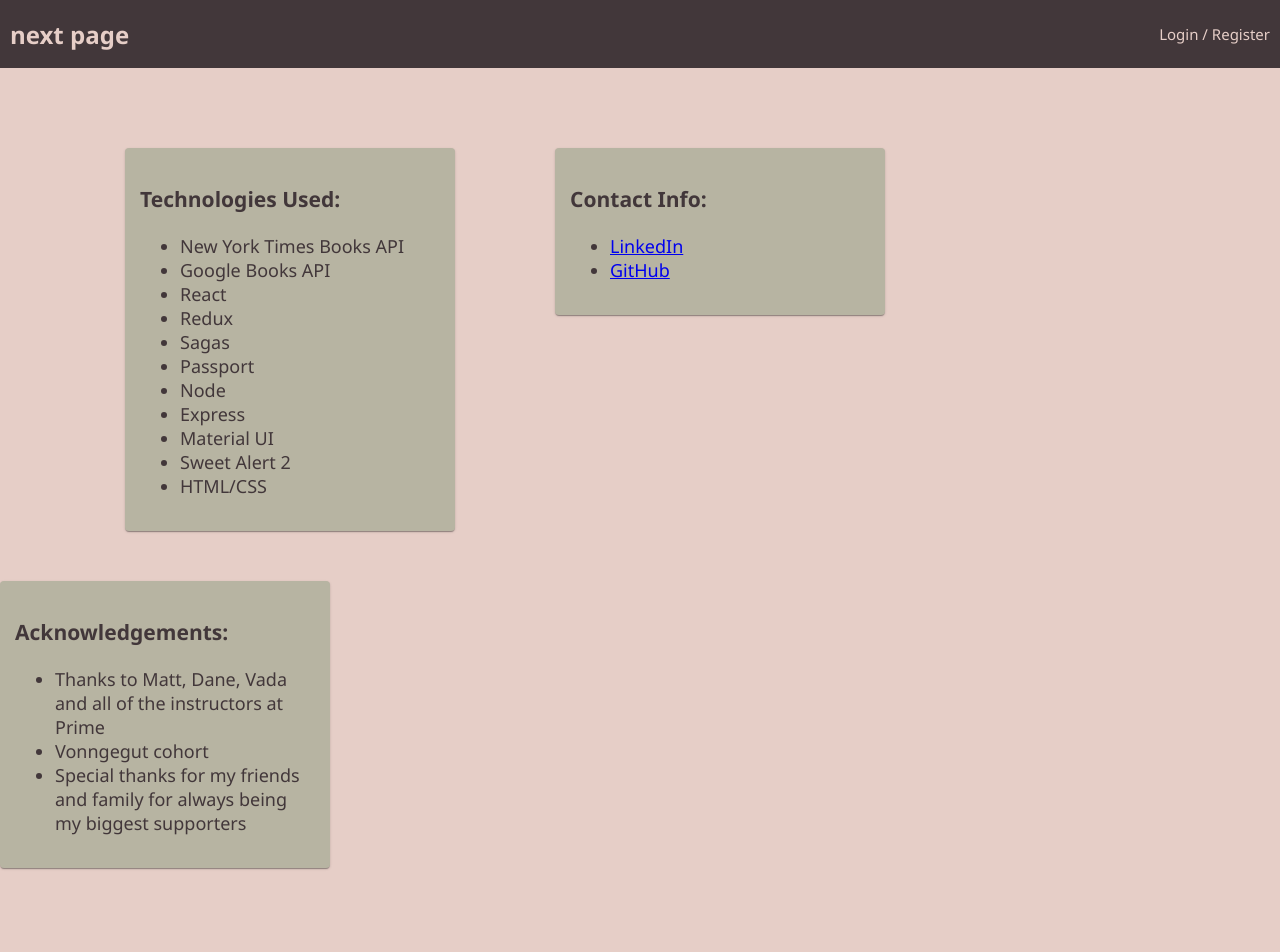
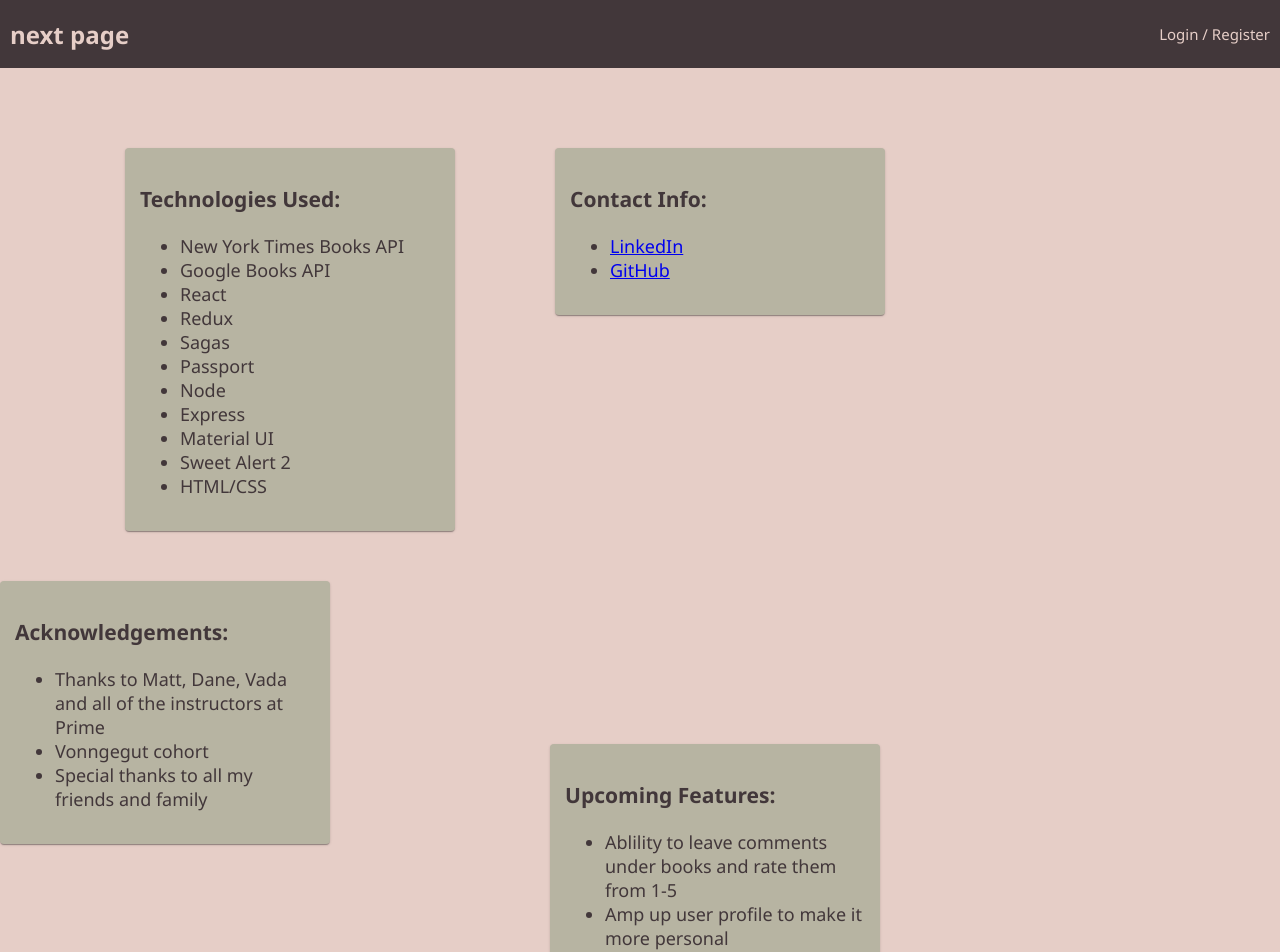
Before and after one commit to amana4416/next-page, a React (Create React App) app: page /#/about in a window 1280 px wide. Shown: the top 952 px of the page. Built offline with nearby package versions, Linux system fonts and the light colour scheme; no server answers.

Commit message:
updated about page

```diff
--- a/src/components/AboutPage/AboutPage.css
+++ b/src/components/AboutPage/AboutPage.css
@@ -1,4 +1,4 @@
-.techUsed, .contact, .thanks {
+.techUsed, .contact, .thanks, .upcoming {
     color: #42373A;
     font-size: large;
 }
--- a/src/components/AboutPage/AboutPage.jsx
+++ b/src/components/AboutPage/AboutPage.jsx
@@ -62,9 +62,21 @@ function AboutPage() {
           <ul>
             <li>Thanks to Matt, Dane, Vada and all of the instructors at Prime</li>
             <li>Vonngegut cohort</li>
-            <li>Special thanks for my friends and family for always being my biggest supporters</li>
+            <li>Special thanks to all my friends and family</li>
           </ul>
         </div>
+      </Paper>
+
+      <Paper
+        sx={{backgroundColor: '#B7B4A2', width: '300px', height: 'auto', marginTop: '-100px', marginLeft: '550px', padding: '15px'}}
+      >
+        <section className="upcoming">
+          <h3>Upcoming Features:</h3>
+          <ul>
+            <li>Ablility to leave comments under books and rate them from 1-5</li>
+            <li>Amp up user profile to make it more personal</li>
+          </ul>
+        </section>
       </Paper>
 
     {/* // </div> */}
```
